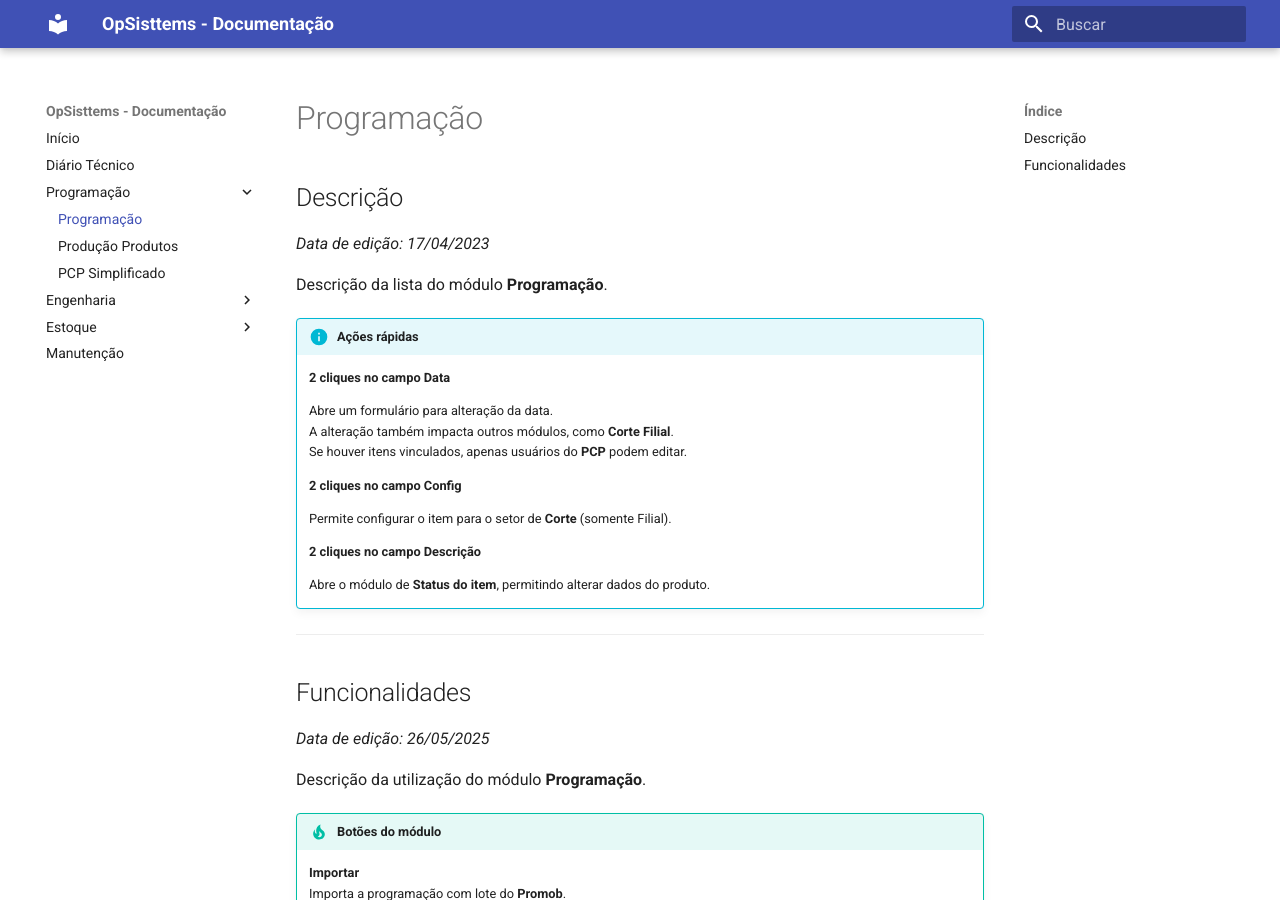
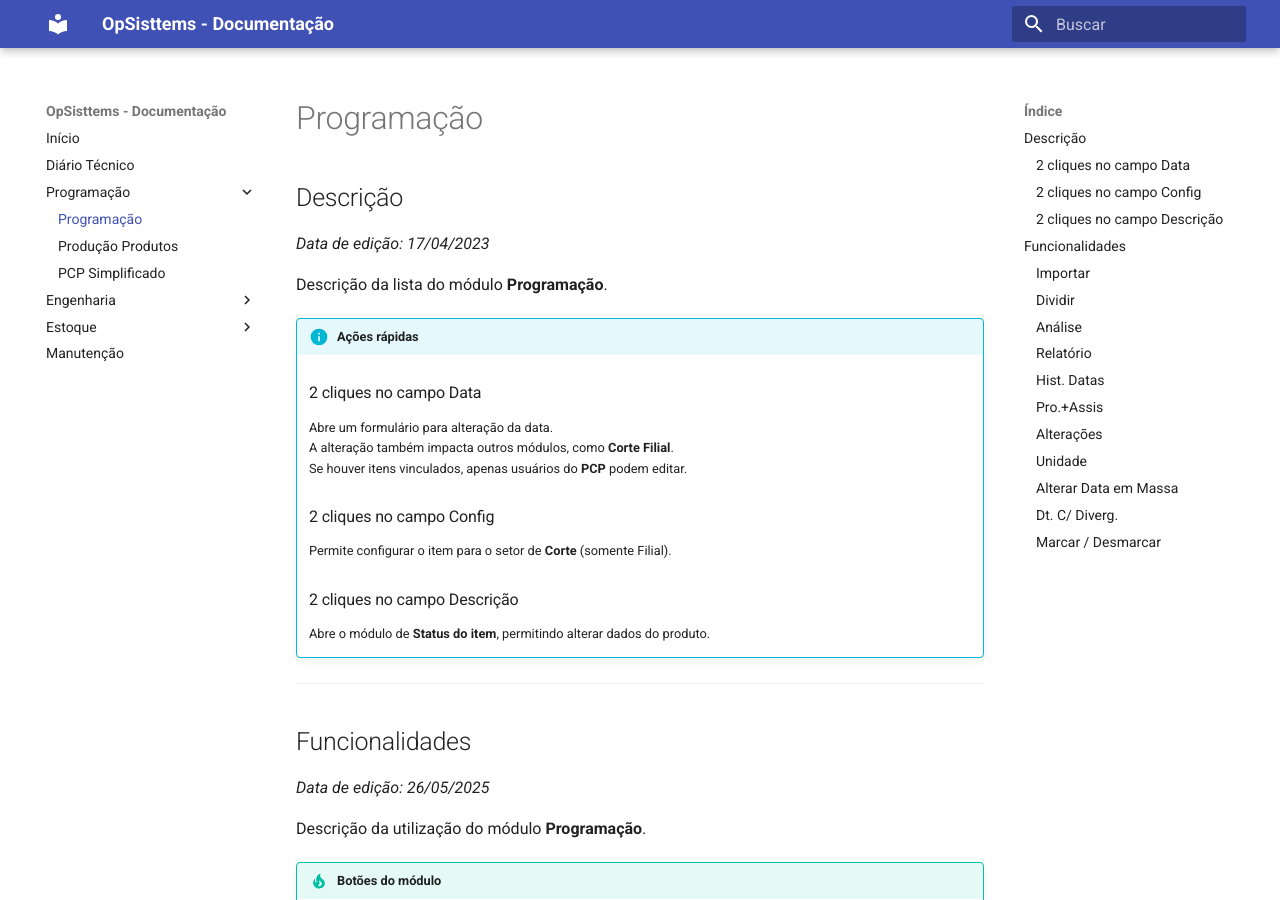
Before and after one commit to MarvinMachry/opsisttems-docs, an MkDocs documentation site: the page built from docs/programacao.md, in a window 1280 px wide and 900 px high. Built offline with MkDocs 1.6.1 and Material for MkDocs 9.7.7, drawn with Linux system fonts in a browser that asks for light colours.

```diff
--- a/docs/programacao.md
+++ b/docs/programacao.md
@@ -7,17 +7,17 @@ Descrição da lista do módulo **Programação**.
 
 !!! info "Ações rápidas"
 
-    **2 cliques no campo Data**
+    ### 2 cliques no campo Data
 
     Abre um formulário para alteração da data.
     A alteração também impacta outros módulos, como **Corte Filial**.
     Se houver itens vinculados, apenas usuários do **PCP** podem editar.
 
-    **2 cliques no campo Config**
+    ### 2 cliques no campo Config
 
     Permite configurar o item para o setor de **Corte** (somente Filial).
 
-    **2 cliques no campo Descrição**
+    ### 2 cliques no campo Descrição
 
     Abre o módulo de **Status do item**, permitindo alterar dados do produto.
 
@@ -31,32 +31,32 @@ Descrição da utilização do módulo **Programação**.
 
 !!! tip "Botões do módulo"
 
-    **Importar**
+    ### Importar
     Importa a programação com lote do **Promob**.
     Apenas itens que estão em lote no Promob e ainda não existem no sistema são importados.
 
-    **Dividir**
+    ### Dividir
     Permite dividir um item em dois registros, definindo a quantidade desejada.
 
-    **Análise**
+    ### Análise
     Abre um formulário com a **produtividade diária de cada setor**.
 
-    **Relatório**
+    ### Relatório
     Abre um formulário para selecionar diferentes tipos de relatórios.
 
-    **Hist. Datas**
+    ### Hist. Datas
     Abre o **histórico de alterações de datas** da programação.
 
-    **Pro.+Assis**
+    ### Pro.+Assis
     Filtro para exibir apenas **assistências**.
 
-    **Alterações**
+    ### Alterações
     Mostra alterações de projeto relacionadas ao item.
 
-    **Unidade**
+    ### Unidade
     Permite alternar entre **Matriz** e **Filial** para itens do tipo **MTR**.
 
-    **Alterar Data em Massa**
+    ### Alterar Data em Massa
     Altera a data de todos os itens **filtrados e marcados**.
     É obrigatório aplicar ao menos um filtro:
 
@@ -64,8 +64,8 @@ Descrição da utilização do módulo **Programação**.
     - Pedido
     - Observação
 
-    **Dt. C/ Diverg.**
+    ### Dt. C/ Diverg.
     Mostra divergências de datas entre **OpSisttems** e **Promob**.
 
-    **Marcar / Desmarcar**
+    ### Marcar / Desmarcar
     Marca ou desmarca todos os itens atualmente filtrados na tela.
```
Also changed, not shown: docs/producao.md (+5 -5 lines).
